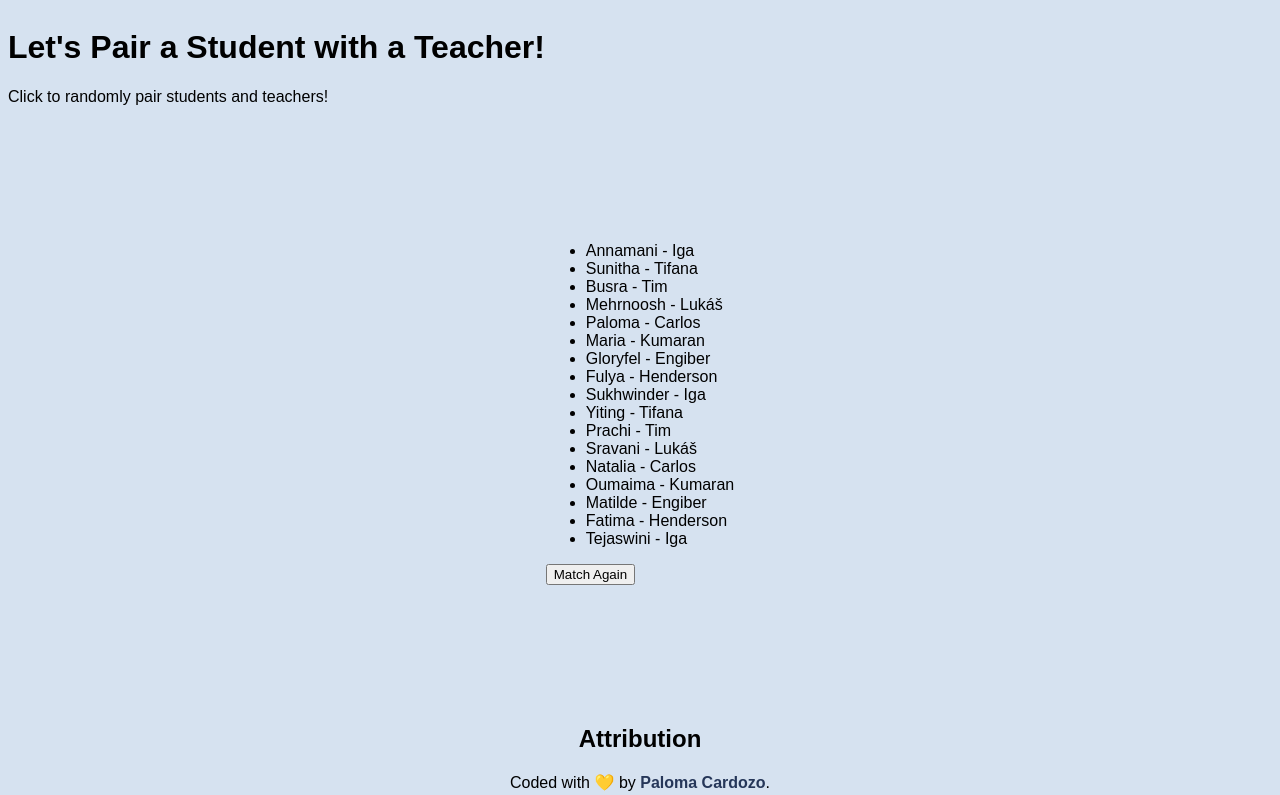
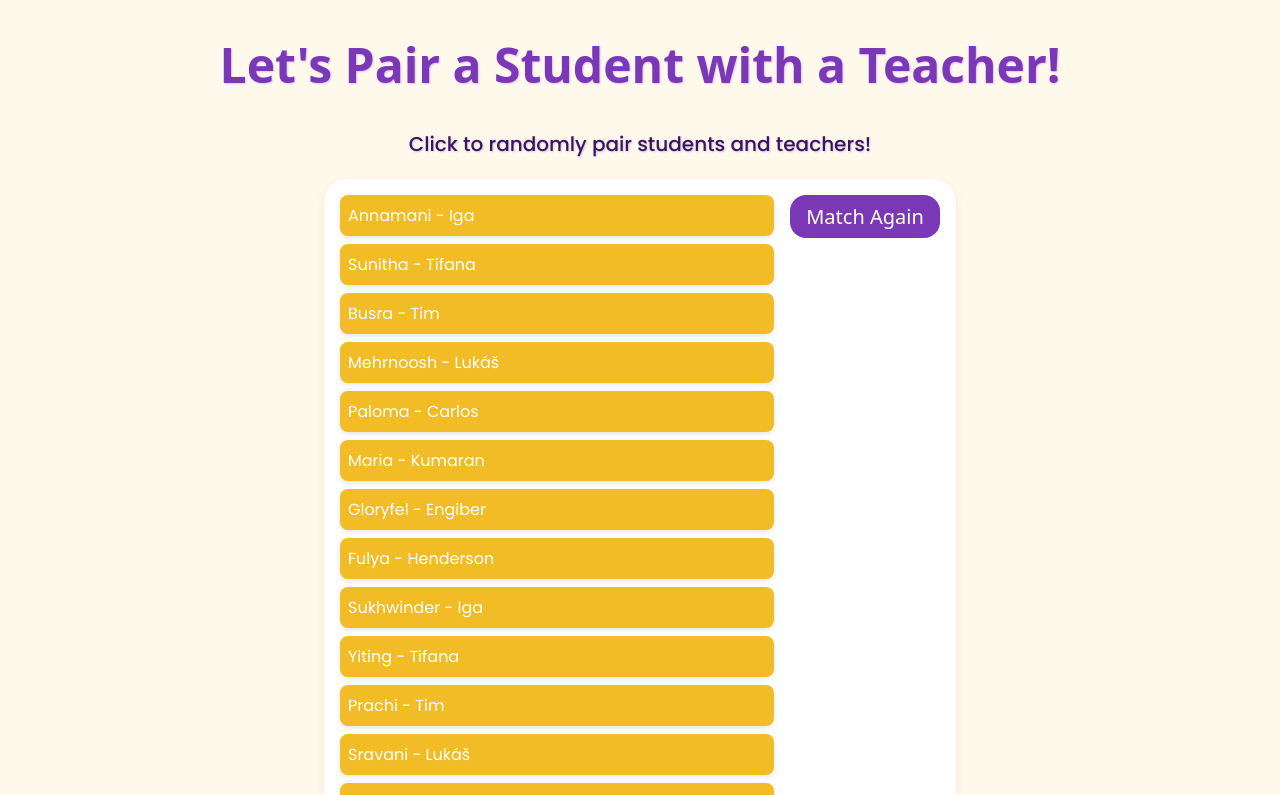
Before and after one commit to Paloma-Cardozo/SmartMatch, a plain HTML site: page index.html in a window 1280 px wide. Both pictures are taken after a click on the button "Match Again". Shown: the top 795 px of the page. Drawn offline with Linux system fonts and the light colour scheme; a web font is replaced by a local one.

Commit message:
Update styles.css

```diff
--- a/styles.css
+++ b/styles.css
@@ -1,83 +1,122 @@
 :root {
-  --primary-bg: hsl(212, 45%, 89%);
-  --card-bg: hsl(0, 0%, 100%);
-  --text-color: hsl(218, 44%, 22%);
-  --text-color-light: hsl(216, 15%, 48%);
-  --accent-color: hsl(220, 40%, 25%);
-  --shadow: 0 5px 15px rgba(0, 0, 0, 0.1);
-  --font-family: 'Outfit', sans-serif;
-  --box-hoover: hsl(220, 35%, 45%);
+    --primary-color: hsl(271, 53%, 47%);
+    --secondary-color: hsl(271, 60%, 22%);
+    --background-color: hsl(43, 100%, 96%);
+    --hover-color: hsl(271, 45%, 35%);
+    --text-shadow: hsl(271, 60%, 85%);
+    --box-shadow: rgba(159, 59, 59, 0.1);
+    --li-color: hsl(44, 89%, 55%);
+    --li-shadow: rgba(0, 0, 0, 0.1);
+    --li-hover-color: hsl(271, 45%, 35%);
+    --footer-hoover: hsl(44, 89%, 45%);
 }
 
-/* General styles */
+/* Styles for the body */
 body {
-  font-family: var(--font-family);
-  background-color: var(--primary-bg);
-  display: flex;
-  min-height: 100vh;
-  flex-direction: column;
+    background-color: var(--background-color);
+    font-family: system-ui, sans-serif;
 }
 
-main {
-  flex: 1;
-  display: flex;
-  align-items: center;
-  justify-content: center;
+/* Styles for the header */
+
+header {
+    font-family: "DynaPuff", system-ui;
+    color: var(--primary-color);
+    text-align: center;
+    font-size: 1.5rem;
+    text-shadow: 1px 1px 2px var(--text-shadow);
+    margin-bottom: 1rem;
 }
 
-/* Styles for the box */
-.qr-code {
-  display: flex;
-  flex-direction: column;
-  align-items: center;
-  background-color: var(--card-bg);
-  max-width: 320px;
-  width: min(95%, 320px);
-  border-radius: 15px;
-  padding: 1rem 0.75rem;
-  box-shadow: 0 5px 15px var(--shadow);
+.subtitle {
+    font-family: "Poppins", sans-serif;
+    color: var(--secondary-color);
+    text-align: center;
+    font-size: 1.25rem;
+    font-weight: 500;
 }
 
-/* Styles for the QR code */
-.qr-code img {
-  width: 100%;
-  height: auto;
-  border-radius: 15px;
-  transition: transform 0.3s ease;
+/* Styles for the main */
+
+main {
+    background-color: white;
+    padding: 1rem;
+    border-radius: 1.5rem;
+    box-shadow: 0 4px 10px var(--box-shadow);
+    max-width: 600px;
+    margin: 2rem auto;
+    margin-top: 0;
 }
 
-.qr-code:hover img {
-  transform: scale(1.03);
+.result-container {
+    display: flex;
+    justify-content: space-between;
+    align-items: flex-start;
+    gap: 1rem;
+    flex-wrap: wrap;
 }
 
-/* Styles for the title */
-.text h1 {
-  font-size: 1.75rem;
-  color: var(--text-color);
+#match-btn {
+    font-family: "DynaPuff", system-ui;
+    background-color: var(--primary-color);
+    color: white;
+    border: none;
+    padding: 0.5rem 1rem;
+    font-size: 1.25rem;
+    cursor: pointer;
+    border-radius: 1rem;
+    transition: background-color 0.3s ease-in-out;
+    flex-shrink: 0;
+    align-self: flex-start;
+    width: auto;
+    min-width: 150px;
+    max-width: 100%;
     text-align: center;
-  font-weight: 700;
-  line-height: 1.4;
 }
 
-/* Styles for the paragraph */
-.text p {
-  font-size: 0.95rem;
-  color: var(--text-color-light);
-  text-align: center;
-  font-weight: 400;
-  line-height: 1.4;
-  padding: 0 1.5rem;
+#match-btn:hover {
+    background-color: var(--hover-color);
+}
+
+#result {
+    font-family: "Poppins", sans-serif;
+    list-style-type: none;
+    display: grid;
+    grid-template-columns: 1fr;
+    gap: 0.5rem;
+    margin: 0;
+    padding: 0;
+    flex-grow: 1;
+}
+
+#result li {
+    background-color: var(--li-color);
+    color: white;
+    padding: 0.5rem;
+    border-radius: 0.5rem;
+    font-size: 1rem;
+    transition: transform 0.3s ease, background-color 0.3s ease;
+    box-shadow: 0 2px 5px var(--li-shadow);
+}
+
+#result li:hover {
+    transform: scale(1.05);
+    background-color: var(--li-hover-color);
+    border-radius: 0.5rem;
 }
 
 /* Styles for the footer */
+
 footer {
-  font-size: 1rem;
+    margin-top: 2rem;
+    margin-bottom: 1rem;
+    font-size: 0.75rem;
     text-align: center;
-  padding: 1rem 0;
+    font-family: "Poppins", sans-serif;
 }
 
 footer a {
-  color: var(--accent-color);
+    color: var(--secondary-color);
     text-decoration: none;
     font-weight: bold;
     transition: color 0.3s ease-in-out;
@@ -85,6 +124,14 @@ footer a {
 }
 
 footer a:hover {
+    color: var(--footer-hoover);
+}
+
+footer h2 {
+    display: none;
+  }
+
+footer a:hover {
   color: var(--box-hoover);
   text-decoration: underline;
 }
```
Lines whose indentation alone changed are shown as unchanged.
